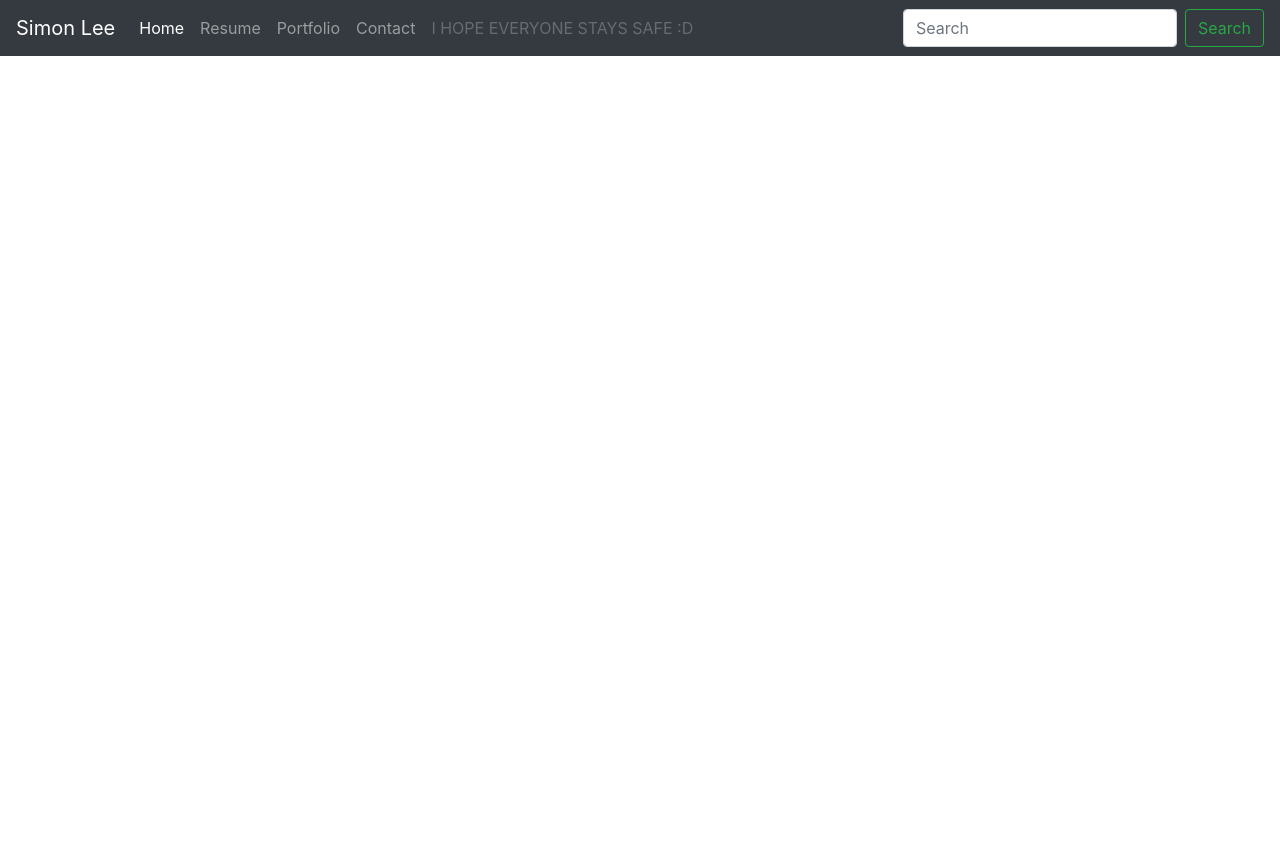
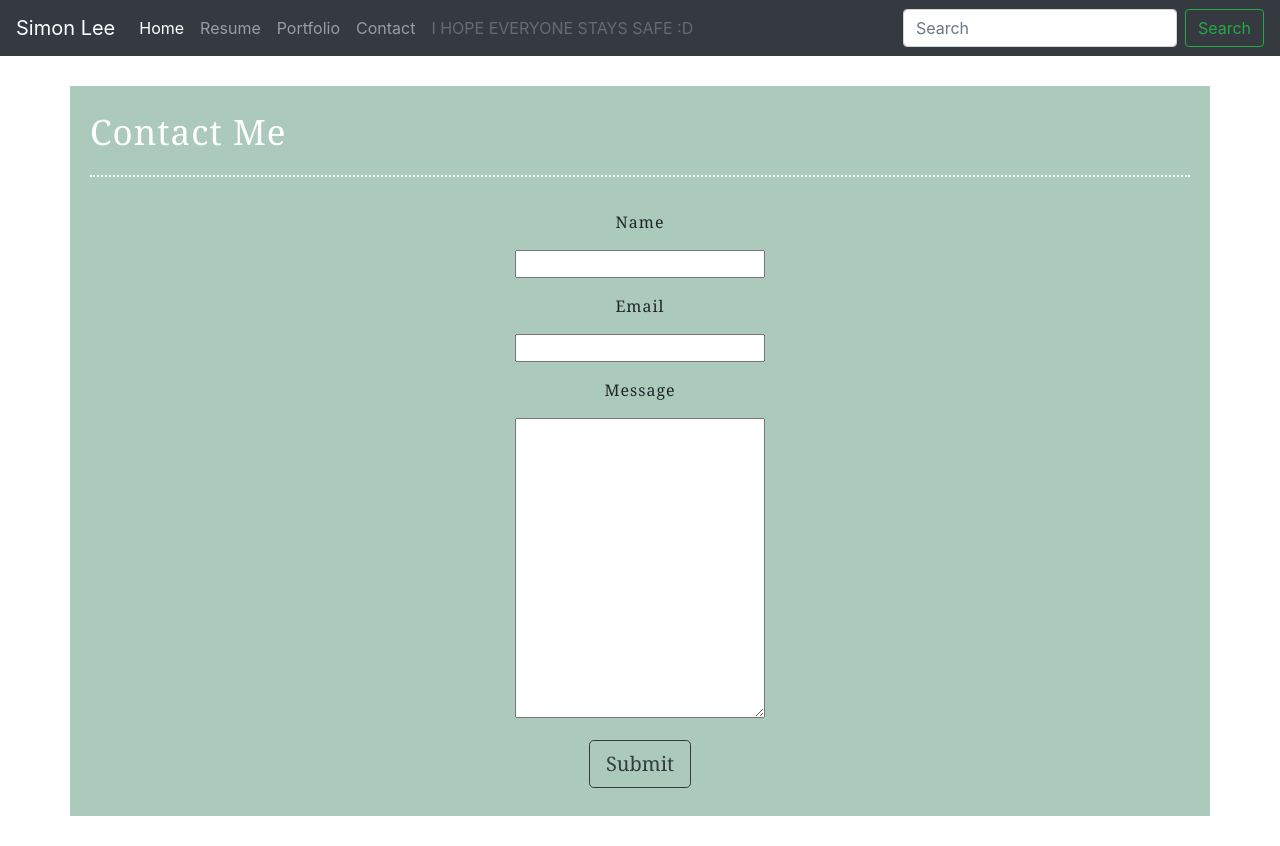
Before and after one commit to great-simonlee/Wk2_PorfolioWebpage, a plain HTML site: page contact.html in a window 1280 px wide. Before the commit the page ends 800 px from the top, so only its background shows below. Drawn offline with nearby package versions, Linux system fonts and the light colour scheme.

Commit message:
Contact page added

```diff
--- a/contact.html
+++ b/contact.html
@@ -66,6 +66,24 @@
       </div>
     </nav>
 
+    <section id="contact">
+      <div class="container-md">
+        <header class="contactHeader">
+          <p>Contact Me</p>
+        </header>
+        <form action="submit" id="contactInputBox">
+          <label for="username">Name</label><br />
+          <input type="text" id="username" class="username" /><br />
+          <label for="userEmail">Email</label><br />
+          <input type="text" id="userEmail" class="userEmail" /><br />
+          <label for="userMsg">Message</label><br />
+          <textarea type="text" id="userMsg" class="userMsg" /></textarea><br />
+          <button type="button" class="btn btn-outline-dark btn-lg">
+            Submit
+          </button>
+        </form>
+      </div>
+    </section>
     <!-- Responsive layout -->
     <!-- Responsive Image -->
     <script
--- a/src/css/style.css
+++ b/src/css/style.css
@@ -111,7 +111,7 @@ li {
   height: 100%;
   width: 100%;
   opacity: 0;
-  transition: 0.5s ease;
+  transition: 0.5s;
   background-color: #abcabc;
 }
 
@@ -130,3 +130,43 @@ li {
   transform: translate(-50%, -50%);
   text-align: center;
 }
+
+/* Conatct Section */
+#contact {
+  display: flex;
+  justify-content: center;
+}
+
+#contact .container-md {
+  font-family: Cambria, Cochin, Georgia, Times, "Times New Roman", serif;
+  letter-spacing: 1px;
+  display: flex;
+  flex-direction: column;
+  background-color: #abcabc;
+  margin: 30px;
+  padding: 20px;
+}
+
+#contact .contactHeader {
+  color: #ffffff;
+  font-size: 35px;
+  border-bottom: 2px dotted white;
+  margin-bottom: 25px;
+}
+
+#contact #contactInputBox {
+  text-align: center;
+}
+
+#contact #contactInputBox > * {
+  margin: 8px 0px;
+}
+
+#contact #contactInputBox > input {
+  width: 250px;
+}
+
+#contact #contactInputBox > textarea {
+  width: 250px;
+  height: 300px;
+}
```
